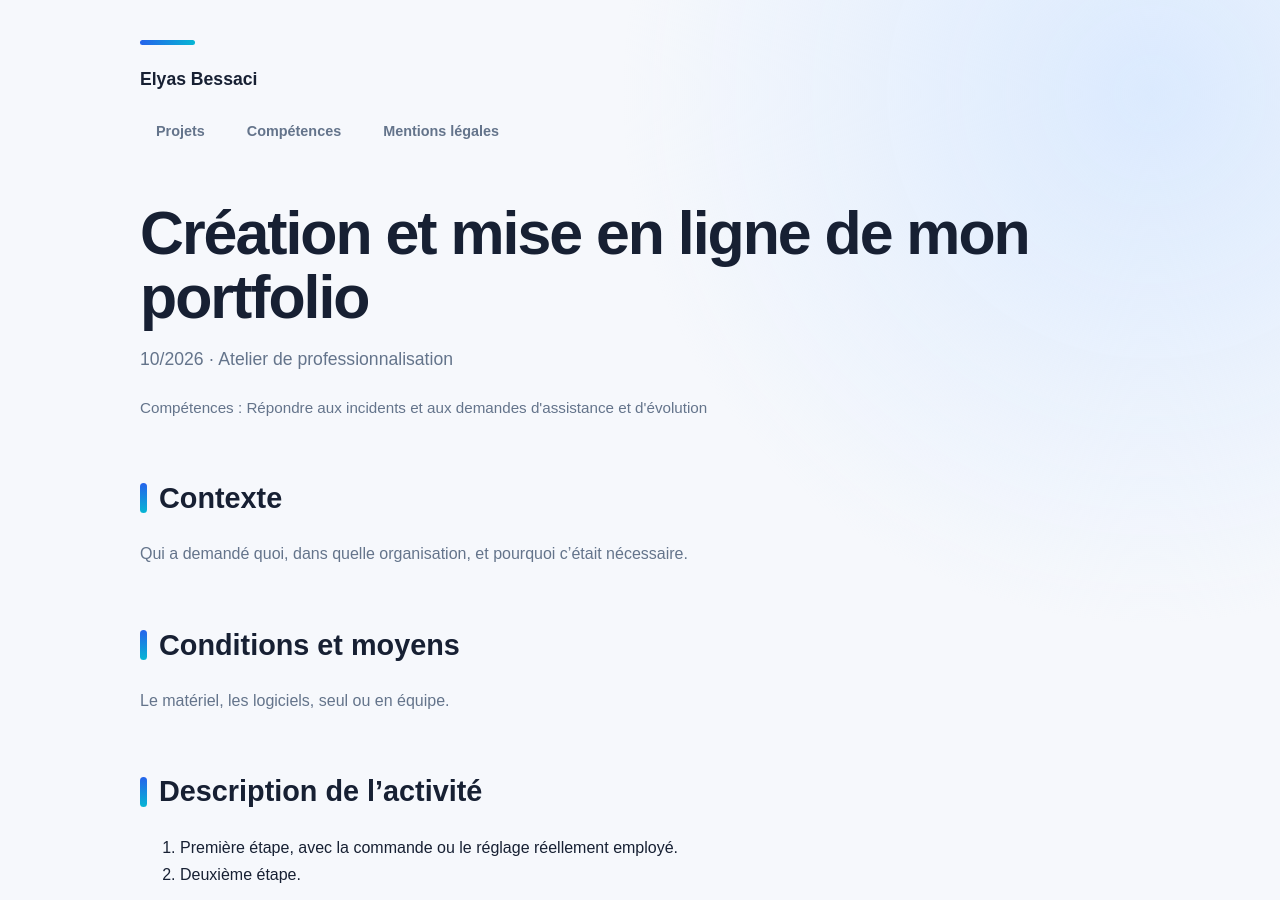
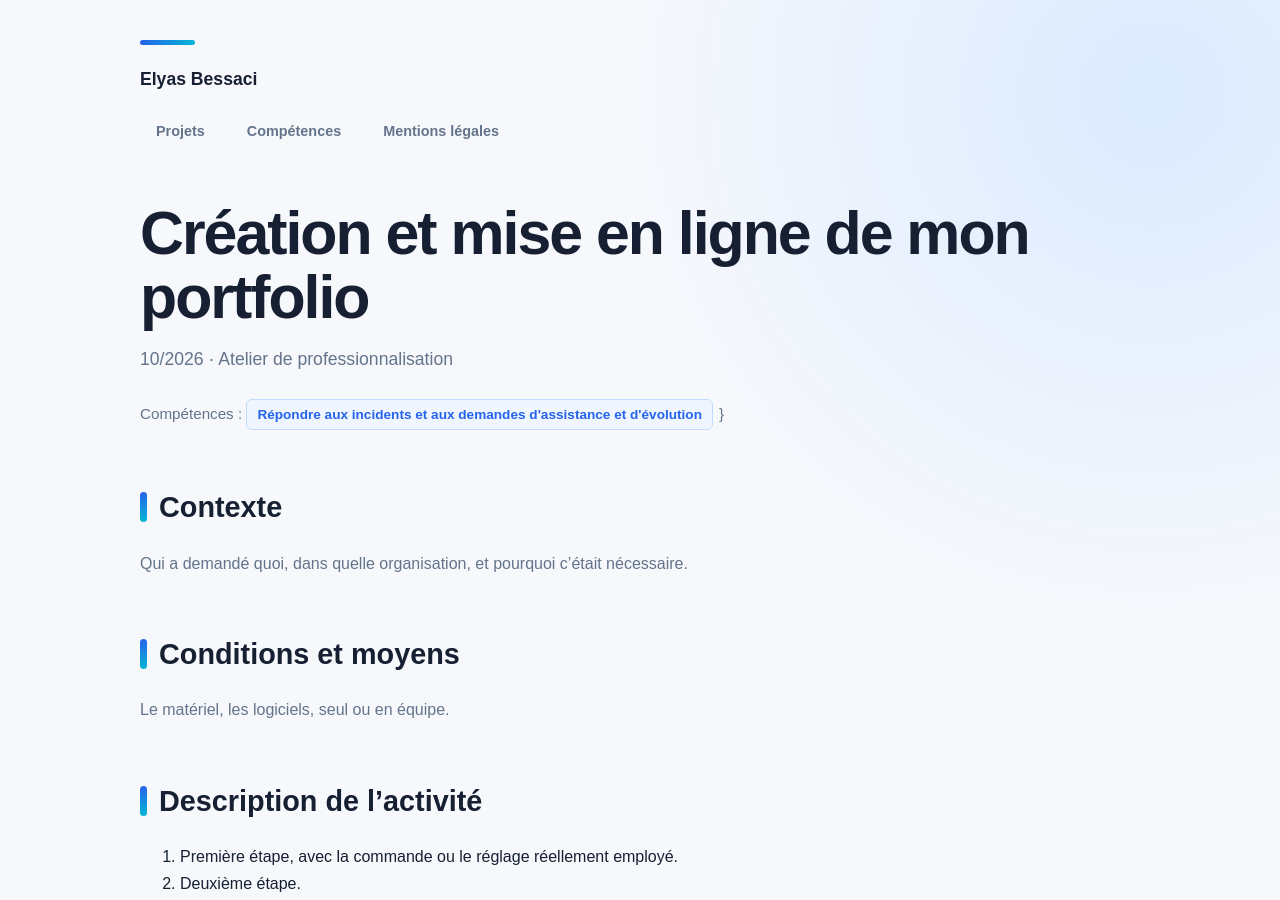
Before and after one commit to elyas-b/portfolio-, a Jekyll site: the page built from _projets/2026-10-sauvegarde-portail.md, in a window 1280 px wide and 900 px high. Built offline with Jekyll 4.4.1, drawn with Linux system fonts in a browser that asks for light colours.

Commit message:
Update projet.html

```diff
--- a/_layouts/projet.html
+++ b/_layouts/projet.html
@@ -6,7 +6,7 @@ layout: default
   <p class="sous-titre">{{ page.date | date: "%m/%Y" }} · {{ page.cadre }}</p>
 
   <p class="comp-liste">Compétences :
-  {% for c in page.competences %}{% assign comp = site.data.competences | where: "code", c | first %}<span class="comp">{{ comp.libelle }}</span>{% endfor %}
+  {% for c in page.competences %}{% assign comp = site.data.competences | where: "code", c | first %}<span class="comp-tag">{{ comp.libelle }}</span>{% endfor %}}
   </p>
 
   {{ content }}
```
